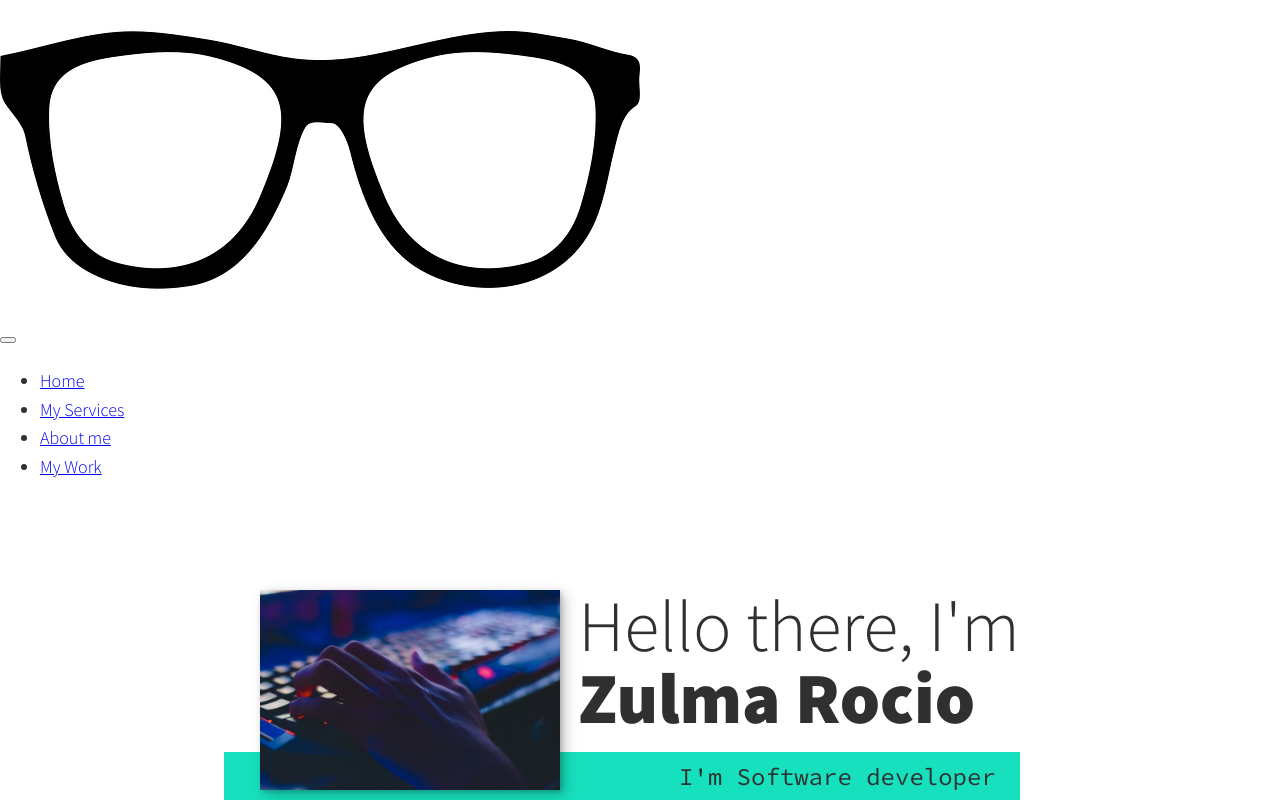
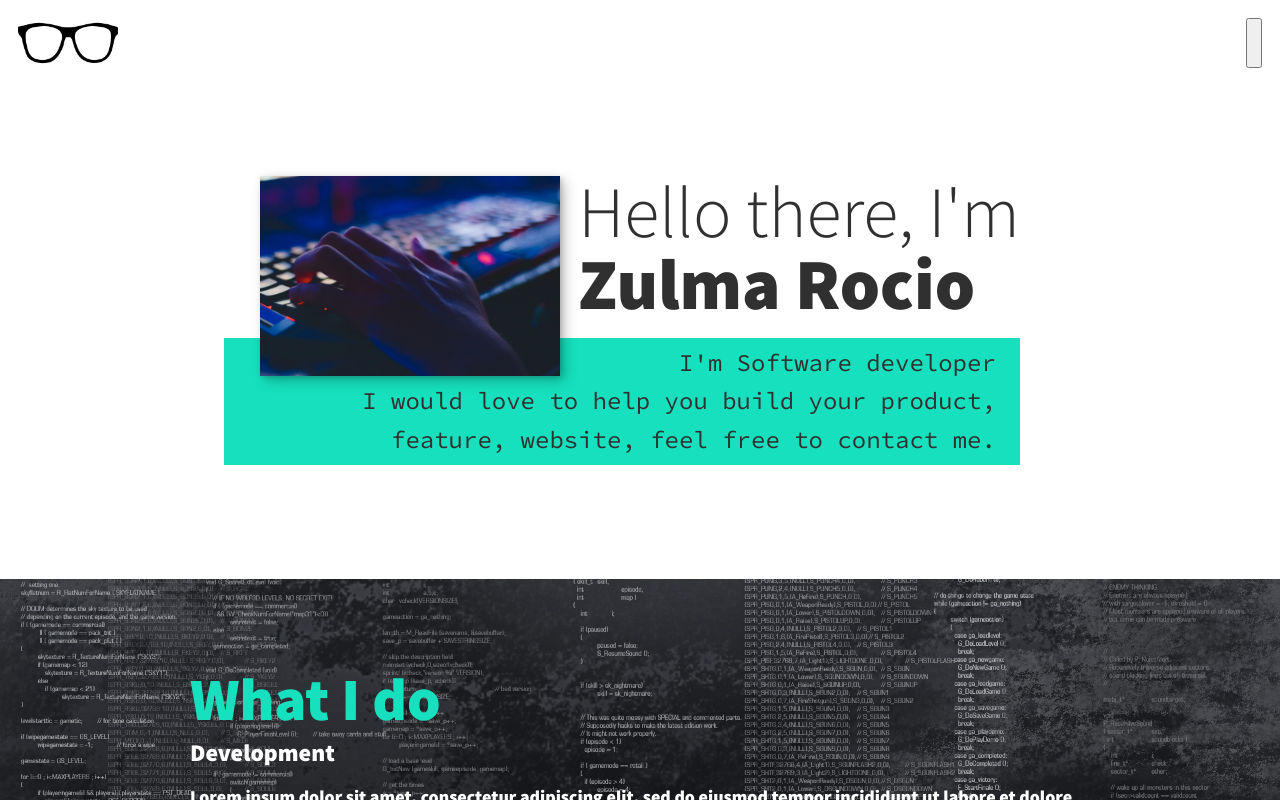
Before and after one commit to Rocio01/zr-portafolio, a React (Create React App) app: page / in a window 1280 px wide. Shown: the top 800 px of the page. Built offline with nearby package versions, Linux system fonts and the light colour scheme.

Commit message:
Add style for the header

```diff
--- a/src/components/Header.js
+++ b/src/components/Header.js
@@ -1,17 +1,18 @@
 import React from 'react'
 import logo from '../images/eyeglasses-g08fdd365f_640.png'
+import '../header.css'
 
 
 const Header = () => {
   return (
-    <header>
+    <header >
       <div className="logo">
         <img src={logo} alt='logo'/>
       </div>
       <button className="nav-toggle" aria-label='toggle navigation'>
         <span className='hamburger'></span>
       </button>
-    <nav>
+    <nav className='nav'>
       <ul className='nav-list'>
       <li className="nav-item"><a href="#home" className="nav-link">Home</a></li>
       <li className="nav-item"><a href="#services" className="nav-link">My Services</a></li>
--- /dev/null
+++ b/src/header.css
@@ -0,0 +1,44 @@
+header {
+  display: flex;
+  justify-content: space-between;
+  padding: 1em;
+}
+
+.logo {
+  max-width: 100px;
+}
+
+.nav {
+  position: fixed;
+  background: var(--clr-dark);
+  color: var(--clr-light);
+  top: 0;
+  bottom: 0;
+  left: 0;
+  right: 0;
+  z-index: 100;
+  transform: translateX(100%);
+  transition: transform 250ms cubic-bezier(0.5, 0, 0.5, 1);
+}
+
+.nav-list {
+  list-style: none;
+  display: flex;
+  height: 100%;
+  flex-direction: column;
+  justify-content: space-evenly;
+  align-items: center;
+  margin: 0;
+  padding: 0;
+}
+
+.nav-link {
+  color: inherit;
+  font-weight: var(--fw-bold);
+  font-size: var(--fs-h3);
+  text-decoration: none;
+}
+
+.nav-link:hover {
+  color: var(--clr-accent);
+}
```
